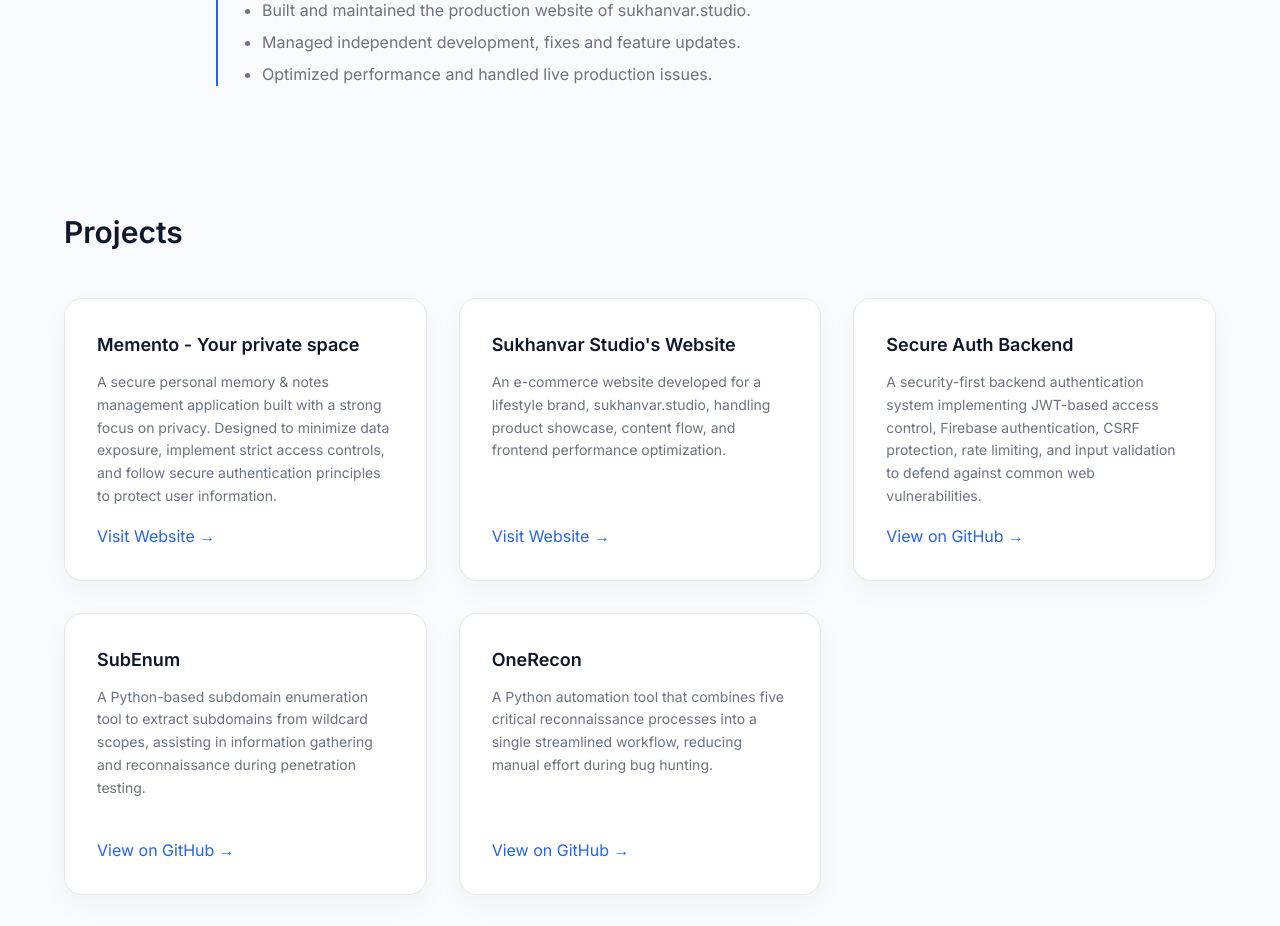
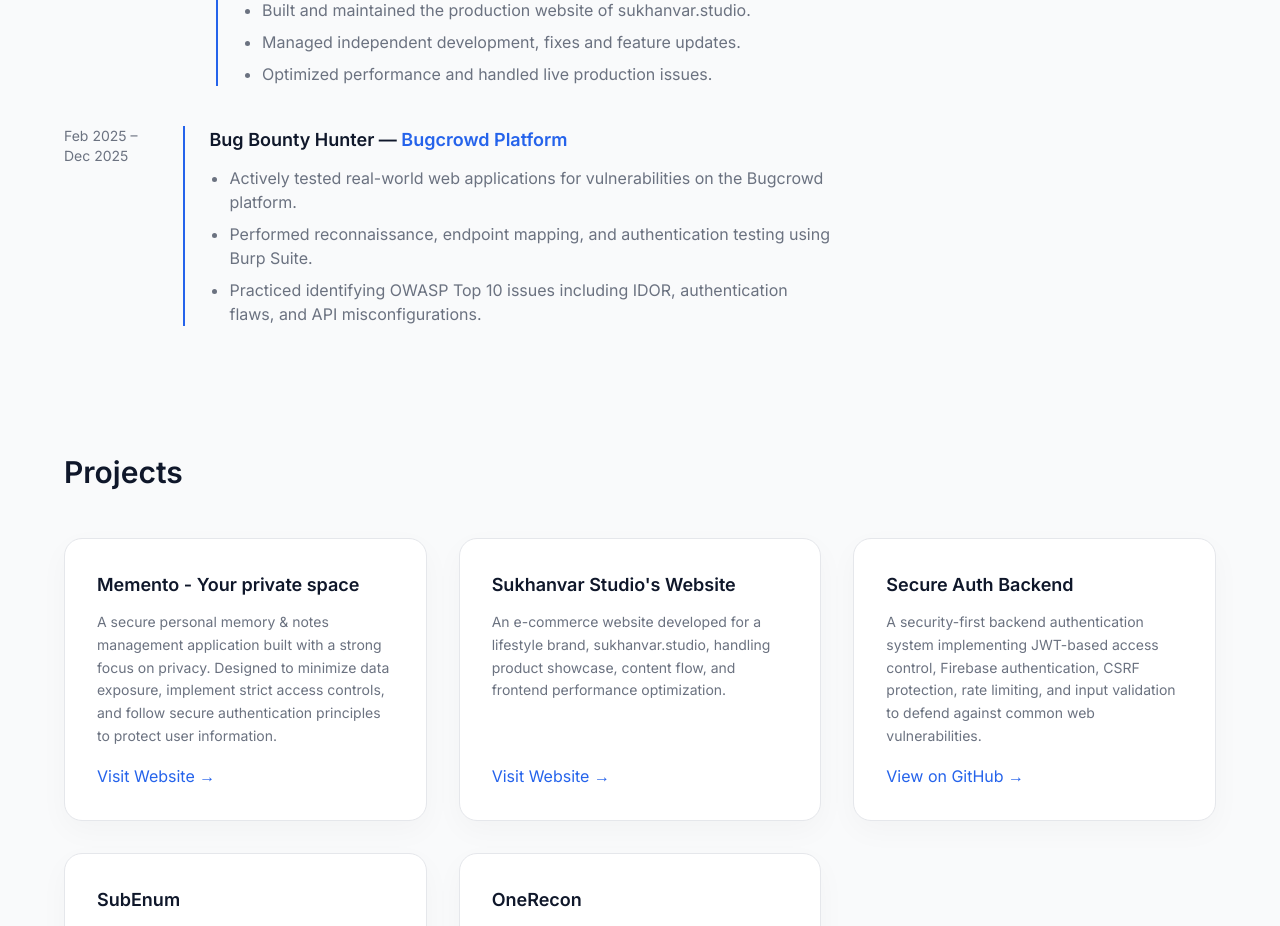
Before and after one commit to humzaanwarkhan/my-portfolio, a React (Vite) app: page / in a window 1280 px wide. Shown: the part 940-1866 px from the top of the page. Built offline with nearby package versions, Linux system fonts and the light colour scheme.

Commit message:
Add Bugcrowd experience section

```diff
--- a/src/App.jsx
+++ b/src/App.jsx
@@ -81,6 +81,17 @@
               "Optimized performance and handled live production issues.",
             ]}
           />
+
+          <ExperienceItem
+            role="Bug Bounty Hunter"
+            company="Bugcrowd Platform"
+            duration="Feb 2025 – Dec 2025"
+            points={[
+              "Actively tested real-world web applications for vulnerabilities on the Bugcrowd platform.",
+              "Performed reconnaissance, endpoint mapping, and authentication testing using Burp Suite.",
+              "Practiced identifying OWASP Top 10 issues including IDOR, authentication flaws, and API misconfigurations.",
+            ]}
+          />
         </div>
       </section>
 
@@ -119,7 +130,7 @@
           />
         </div>
       </section>
-<Footer />
+      <Footer />
     </div>
   );
 }
@@ -141,8 +152,6 @@
         </ul>
       </div>
     </div>
-
-
   );
 }
 
```
